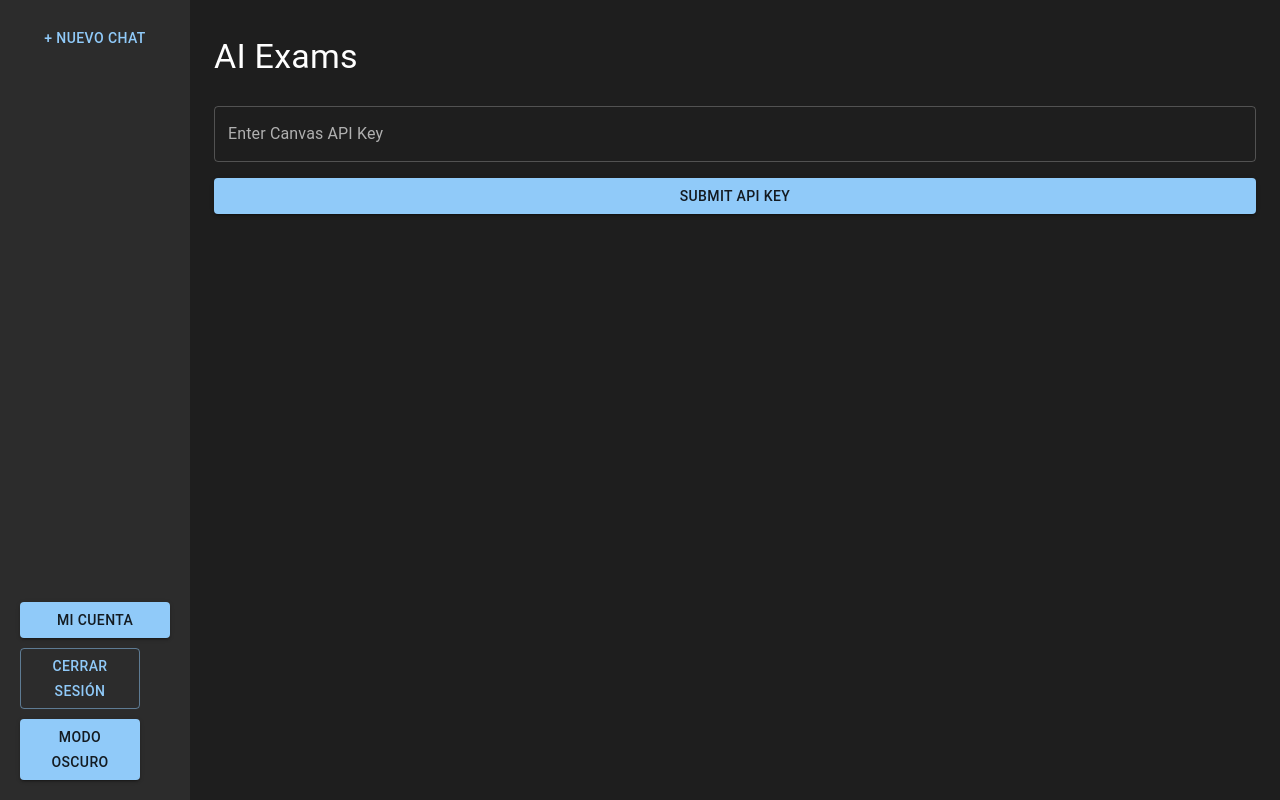
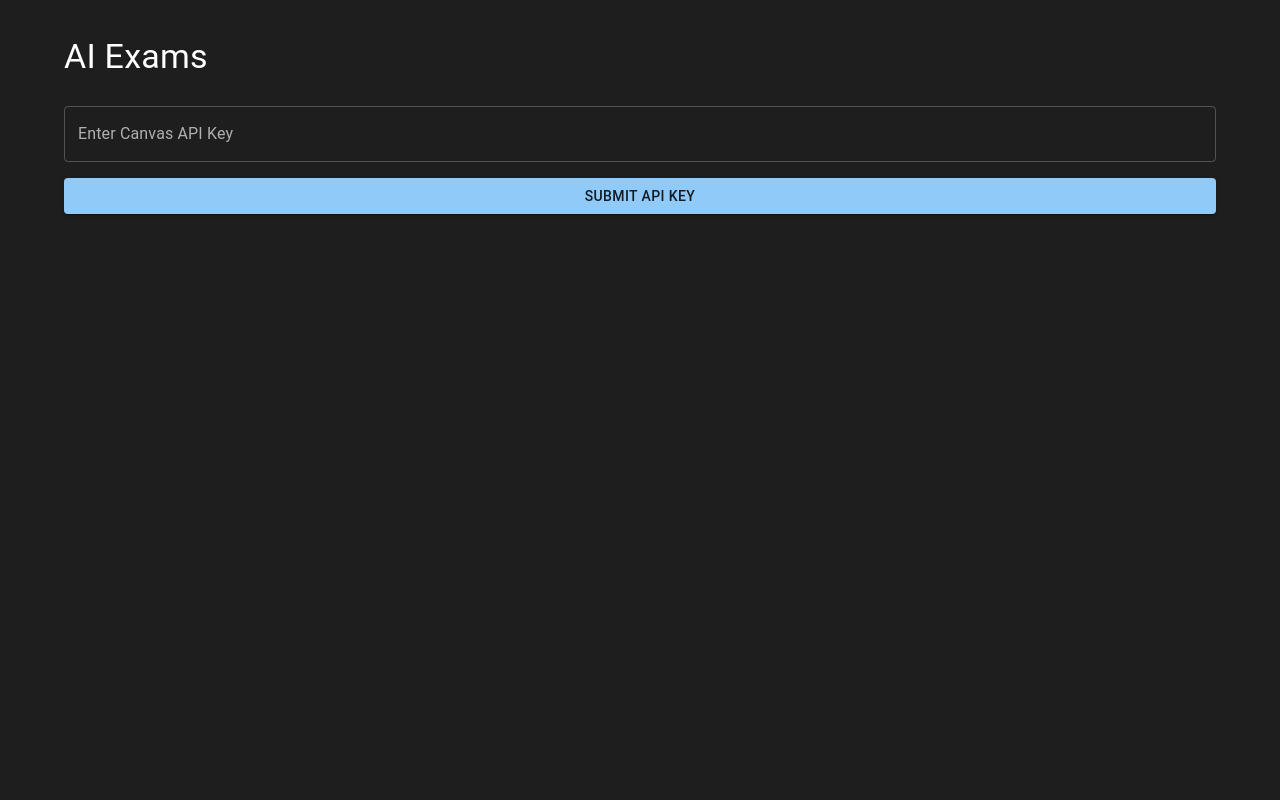
Before and after one commit to josearcos2023/ThesisProject, a React (Create React App) app: page / in a window 1280 px wide. Built offline with nearby package versions, Linux system fonts and the light colour scheme.

Commit message:
feat/hide side bar

```diff
--- a/src/App.js
+++ b/src/App.js
@@ -5,7 +5,7 @@
 import { Container, Typography, Box, FormControl, InputLabel, Select, MenuItem, CssBaseline, ThemeProvider, createTheme, TextField, Button } from '@mui/material';
 import FormSection from './components/FormSection';
 import AnswerSection from './components/AnswerSection';
-import Sidebar from './components/Sidebar';
+// import Sidebar from './components/Sidebar';
 import './index.css';
 
 const darkTheme = createTheme({
@@ -141,7 +141,7 @@
     <ThemeProvider theme={darkTheme}>
       <CssBaseline />
       <div className="app">
-        <Sidebar />
+        {/* <Sidebar /> */}
         <Container className="main-content">
           <Box mb={4} mt={2}>
             <Typography variant="h4" component="h1" gutterBottom>
```
